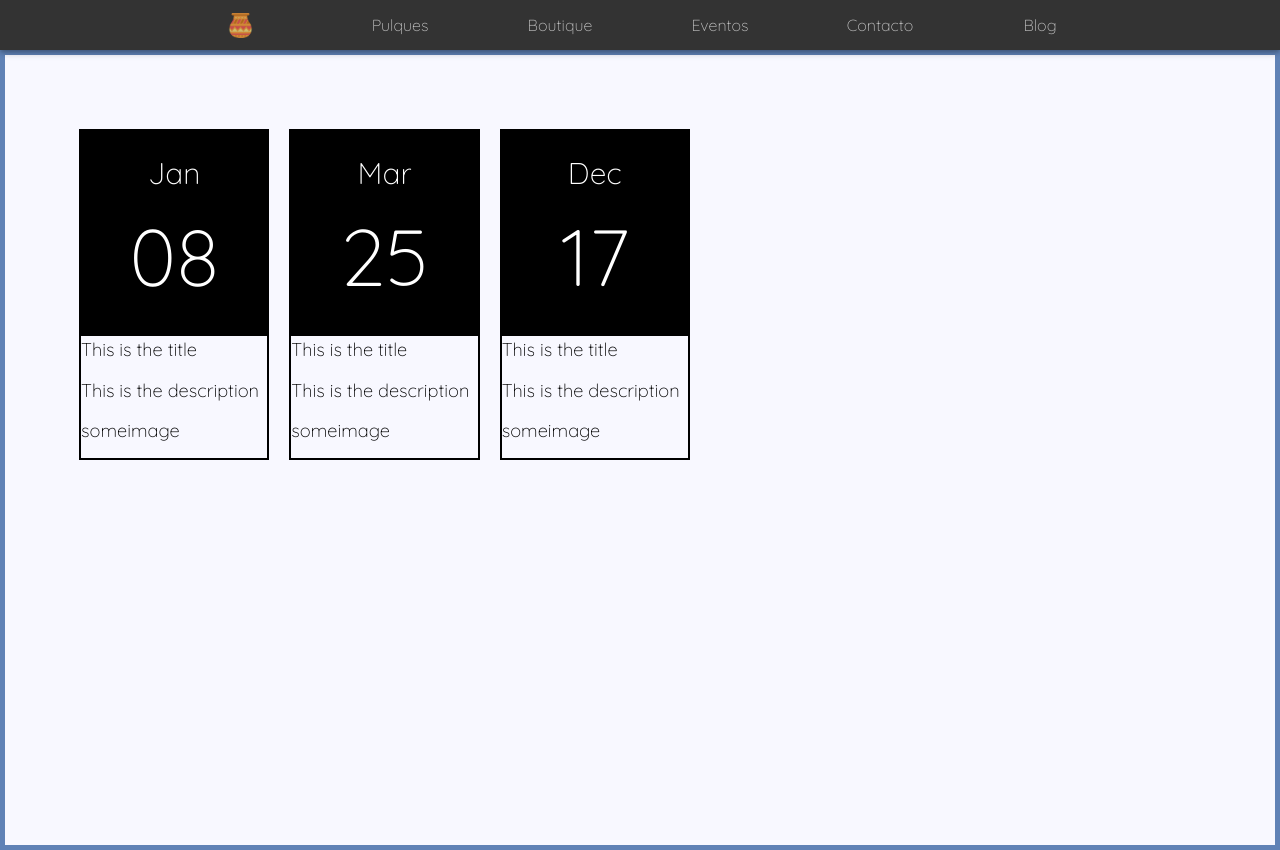
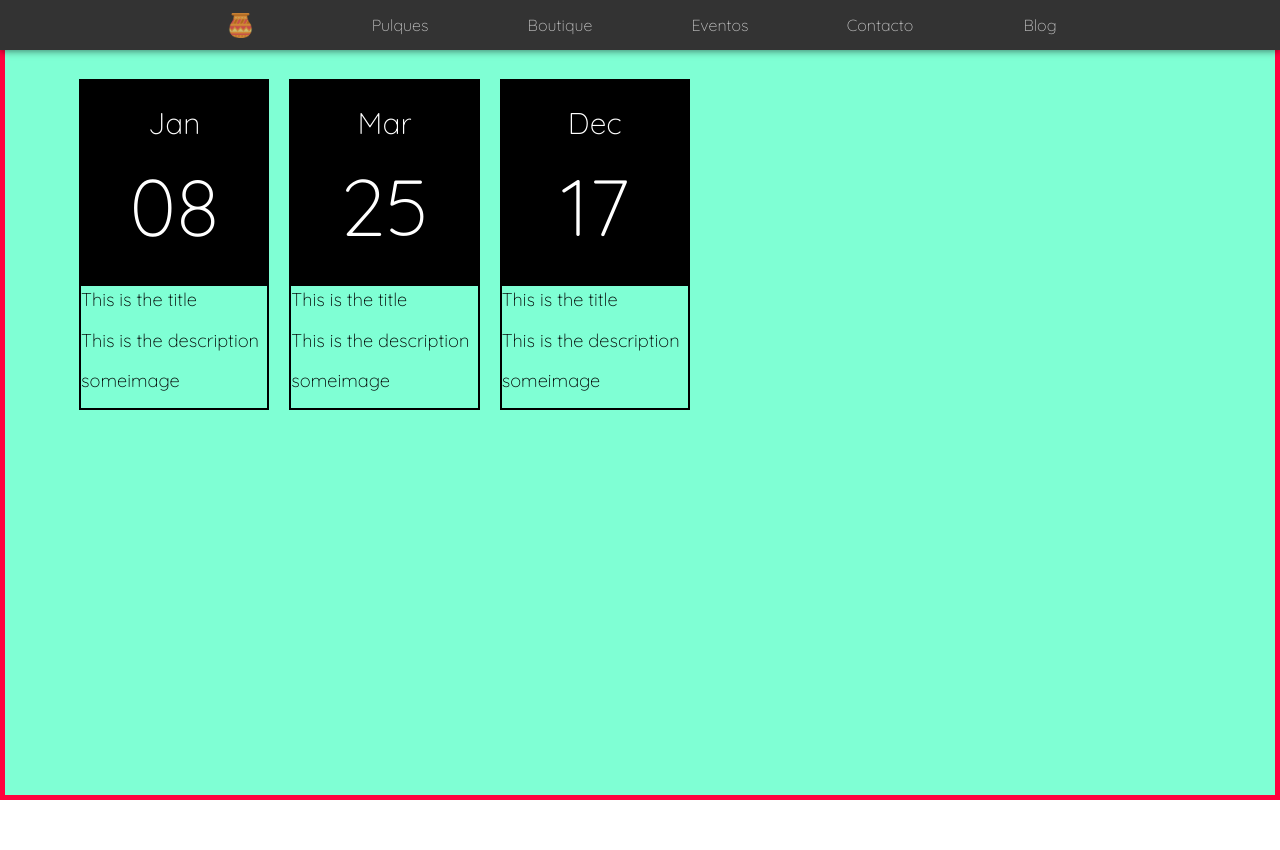
Before and after one commit to monteroch/lapulqueria, a React (Create React App) app: page /events in a window 1280 px wide. After the commit the page ends 800 px from the top, so only its background shows below. Built offline with nearby package versions, Linux system fonts and the light colour scheme.

Commit message:
Feat: remove App bar margin that was breaking the app

```diff
--- /dev/null
+++ b/src/App.css
@@ -0,0 +1,6 @@
+.mainContainer {
+  background-color: aquamarine;
+  height: "100vh";
+  border: " #ffe135 5px solid";
+  height: 100vh;
+}
--- a/src/App.js
+++ b/src/App.js
@@ -5,10 +5,11 @@ import { Header, Blog, Boutique, Contact, Events, Home } from './components/inde
 import Pulques from './components/pulques/pulques.component';
 
 import theme from './theme';
+import './App.css';
 
 function App() {
   return (
-    <div style={{height: "100vh"}}>
+    <div className="mainContainer">
       <ThemeProvider theme={theme}>
         <BrowserRouter>
           <Header/>
--- a/src/components/events/events.styles.js
+++ b/src/components/events/events.styles.js
@@ -1,8 +1,7 @@
 import { makeStyles } from '@material-ui/core/styles';
 export default makeStyles((theme) => ({
     eventsContainer: {
-        backgroundColor: "#f8f8ff",
-        borderColor: "#6082b6",
+        borderColor: "#ff033e",
         border: "5px solid",
         height: "100%",
         boxSizing: "border-box",
--- a/src/components/header/header.component.js
+++ b/src/components/header/header.component.js
@@ -108,7 +108,7 @@ export default function Header(){
             <AppBar className={classes.headerContainer}>
             { matchesSM ? drawer : tabs }
             </AppBar>
-            <div className={classes.appBarMargin}/>
+            {/* <div className={classes.appBarMargin}/> */}
         </React.Fragment>
     )
 
```
